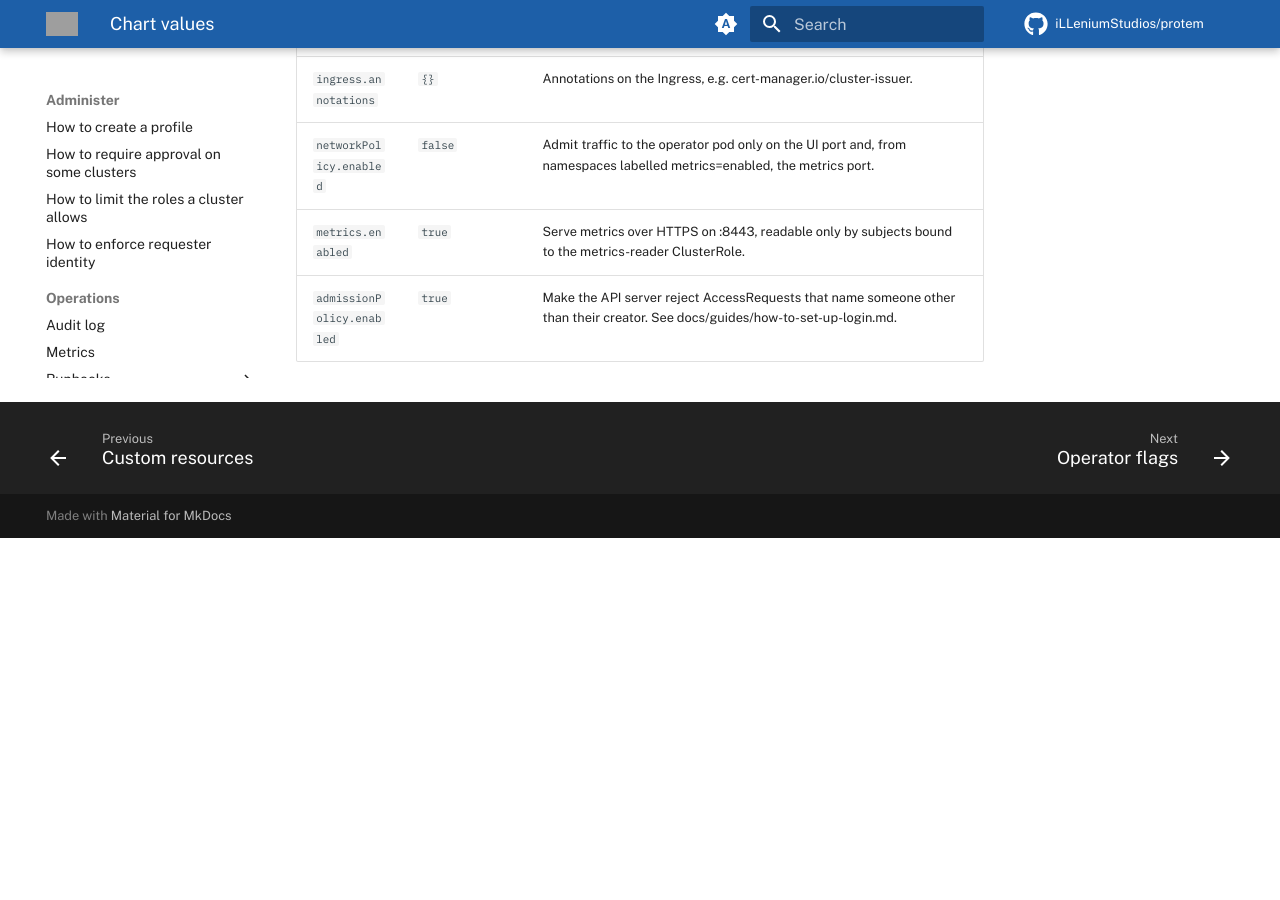
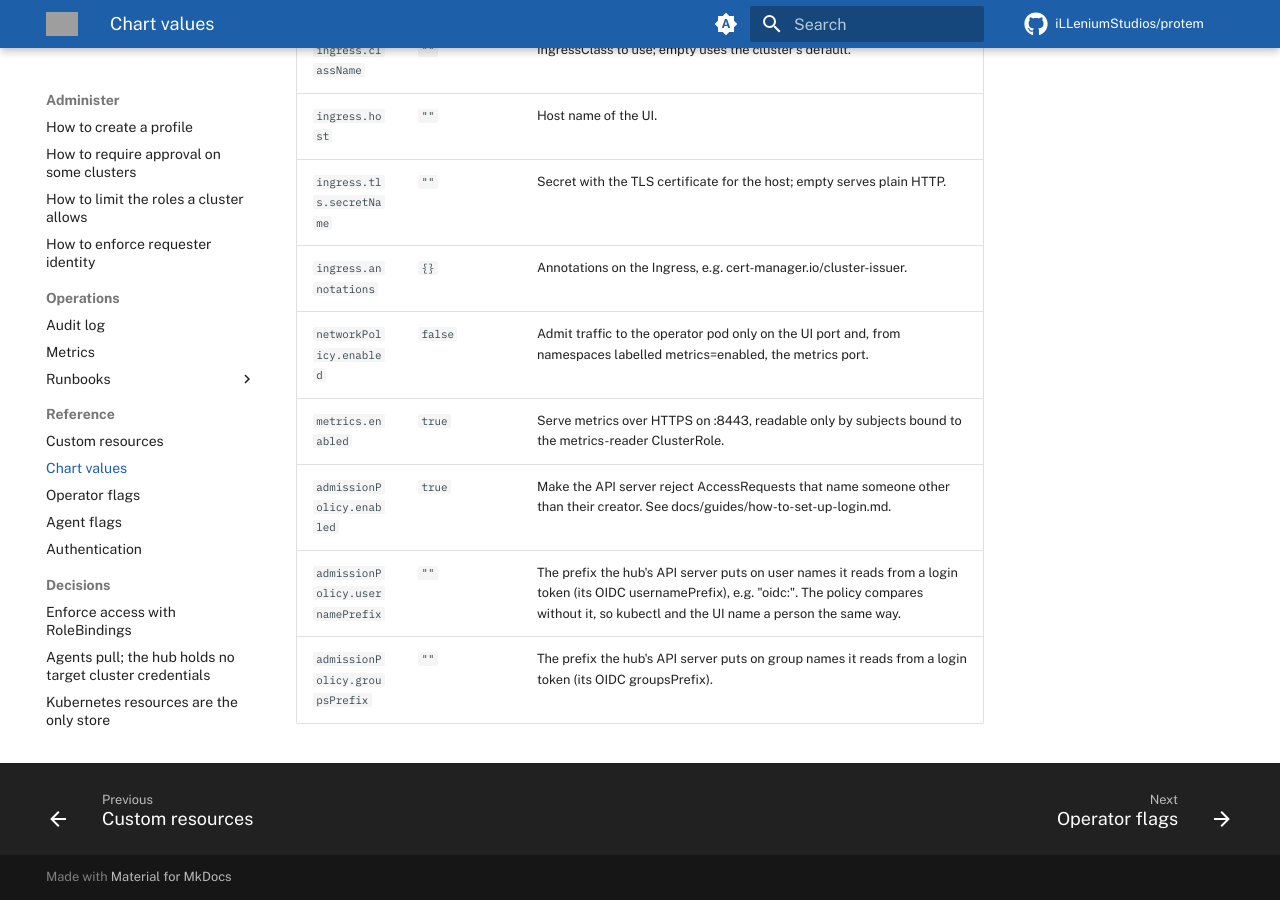
Before and after one commit to iLLeniumStudios/protem, an MkDocs documentation site: the page built from docs/reference/chart-values.md, in a window 1280 px wide and 900 px high, scrolled down 3435 px. Built offline with MkDocs 1.6.1 and Material for MkDocs 9.7.7, drawn with Linux system fonts in a browser that asks for light colours; before the commit the page ends 3973 px from its top, so only the background shows below that; some of the changed text lies outside the part shown; grey boxes are pictures that could not be loaded.

Commit message:
feat(helm): trust an identity provider behind a private CA; settings for the admission prefixes

```diff
--- a/docs/reference/chart-values.md
+++ b/docs/reference/chart-values.md
@@ -15,6 +15,7 @@ Every value of the protem Helm chart in deploy/helm/protem, with its default and
 | `agent.manifests` | `""` | Kustomize location of the agent manifests the UI's install files use (--agent-manifests). Defaults to https://github.com/iLLeniumStudios/protem//config/agent/spoke?ref=v<appVersion>. |
 | `oidc.issuerURL` | `""` | Issuer of the ID tokens the operator accepts (--oidc-issuer-url). |
 | `oidc.clientID` | `""` | Audience (client ID) the ID tokens must carry (--oidc-client-id). |
+| `oidc.caConfigMap` | `""` | Name of a ConfigMap in the release namespace whose values are CA certificates in PEM. The operator and the auth proxy then trust them as well as the public CAs. Set it when the identity provider's certificate comes from a private CA. |
 | `hubClusterName` | `local` | Name of the TargetCluster that stands for the cluster the operator runs on (--hub-cluster-name). |
 | `hubAPIURL` | `""` | The hub's Kubernetes API URL as agents on target clusters reach it; needed to connect agents from the UI (--hub-api-url). |
 | `subjectTemplate` | `""` | Maps a login to an RBAC subject, e.g. "oidc:{{.Email}}"; empty uses the operator's default "{{.Email}}" (--subject-template). |
@@ -52,3 +53,5 @@ Every value of the protem Helm chart in deploy/helm/protem, with its default and
 | `networkPolicy.enabled` | `false` | Admit traffic to the operator pod only on the UI port and, from namespaces labelled metrics=enabled, the metrics port. |
 | `metrics.enabled` | `true` | Serve metrics over HTTPS on :8443, readable only by subjects bound to the metrics-reader ClusterRole. |
 | `admissionPolicy.enabled` | `true` | Make the API server reject AccessRequests that name someone other than their creator. See docs/guides/how-to-set-up-login.md. |
+| `admissionPolicy.usernamePrefix` | `""` | The prefix the hub's API server puts on user names it reads from a login token (its OIDC usernamePrefix), e.g. "oidc:". The policy compares without it, so kubectl and the UI name a person the same way. |
+| `admissionPolicy.groupsPrefix` | `""` | The prefix the hub's API server puts on group names it reads from a login token (its OIDC groupsPrefix). |
```
Also changed, not shown: 2 other files.
